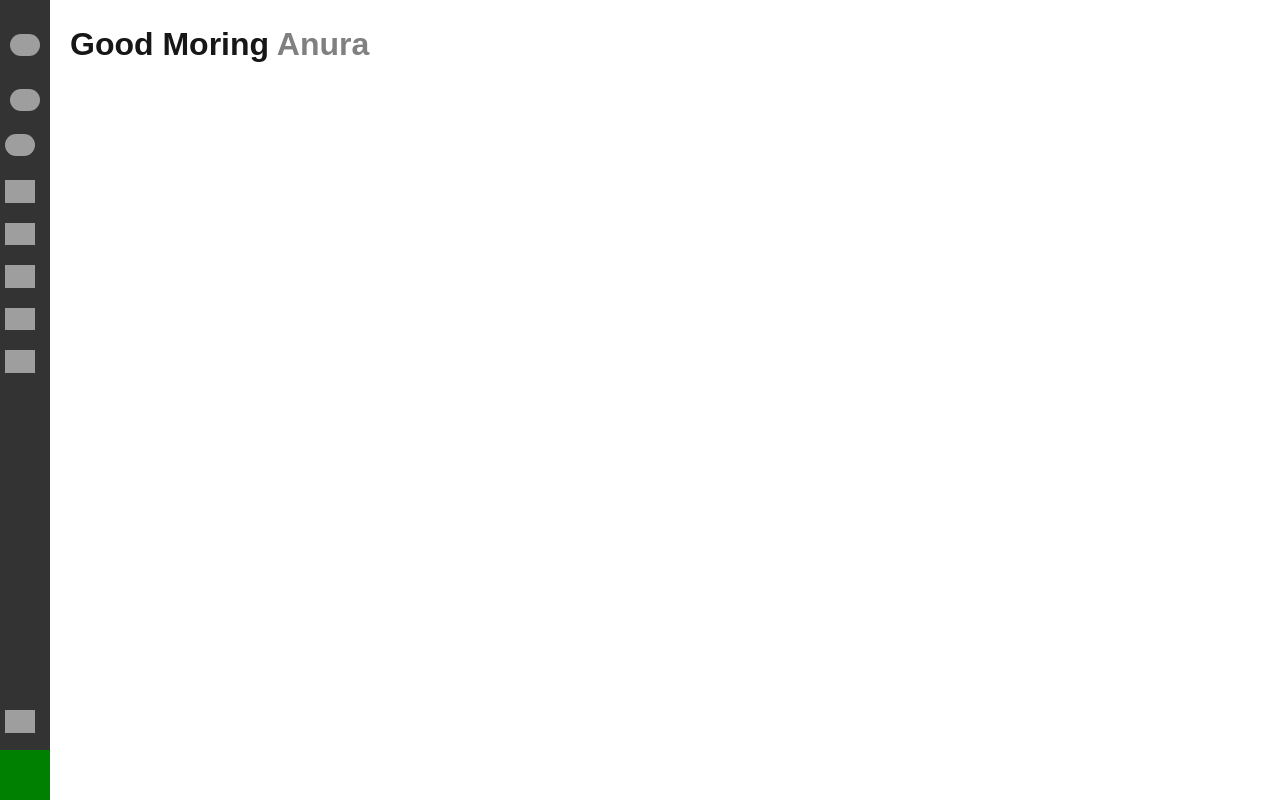
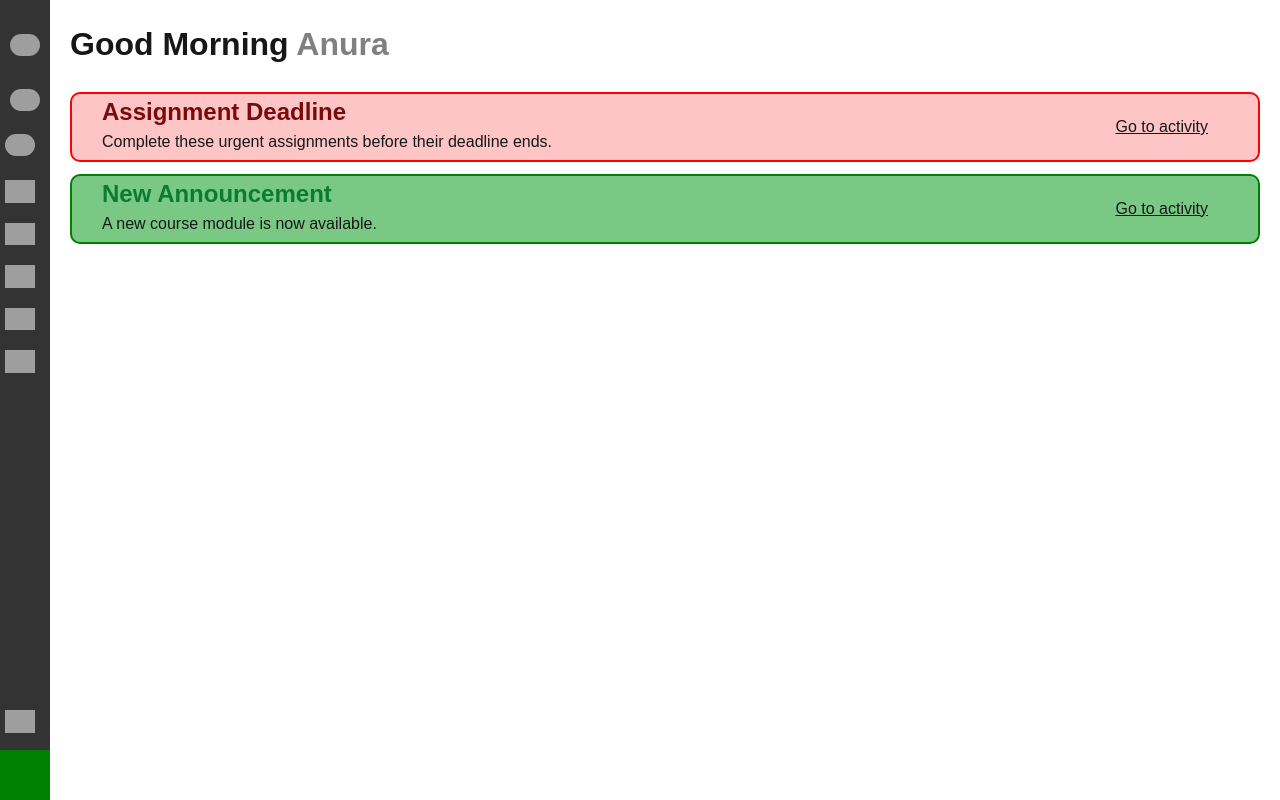
Before and after one commit to sunhesh12/GroupProjectFrontend, a Next.js app: page /dashboard in a window 1280 px wide. Built offline with nearby package versions, Linux system fonts and the light colour scheme; grey boxes are pictures that could not be loaded.

Commit message:
update dashboard Notificatrions

```diff
--- a/src/app/(student)/dashboard/dashboard.module.css
+++ b/src/app/(student)/dashboard/dashboard.module.css
@@ -1,15 +1,55 @@
-.GreetingMessage{
+.GreetingMessage {
   width: calc(100%);
   height: 50px;
   /* background-color: red; */
 }
 
-.GreetingMessage h1{
+.GreetingMessage h1 {
   font-size: xx-large;
   color: var(--foreground);
   font-weight: bolder;
 }
 
-.GreetingMessage h1 span{
+.GreetingMessage h1 span {
   color: gray;
 }
+
+.NotificationsContainer {
+  width: 100%;
+  height: max-content;
+  display: block;
+  /* background-color: red; */
+  padding: 10px 0px 10px 0px;
+}
+
+/* ===========================Notification================== */
+
+.Notification {
+  width: calc(100%-10px);
+  height: 70px;
+  margin: 1% 0 1% 0;
+  border: 2px solid red;
+  border-radius: 10px;
+  background-color: var(--redNotificationx6);
+  display: flex;
+}
+
+.NotificationHeading {
+  width: 70%;
+  display: block;
+  align-items: center;
+  padding-left: 30px;
+}
+.NotificationHeading h2{
+    font-size: x-large;
+    font-weight: bold;
+    /* color: rgb(124, 10, 10); */
+}
+
+.AssignmentLink {
+  width: 30%;
+  display: flex;
+  align-items: center;
+  justify-content: flex-end;
+  padding-right: 50px;
+}
--- a/src/app/(student)/dashboard/page.tsx
+++ b/src/app/(student)/dashboard/page.tsx
@@ -1,21 +1,74 @@
-import React from "react";
-import style from "./dashboard.module.css";
+"use client"; // Ensures client-side rendering
+import React, { useEffect, useState } from "react";
+import style from "./dashboard.module.css"; // Import styles
+import Link from "next/link";
+import { useRouter } from "next/navigation"; // Use for redirection
 
-export default function page() {
-  let User_Name = "Anura";
+export default function DashboardPage() {
+  const [userName, setUserName] = useState<string>("Anura"); // State for user name
+  const [notifications, setNotifications] = useState<
+    { heading: string; text: string; link: string }[]
+  >([]); // State for notifications
 
-  if (User_Name != null || User_Name == "") {
-    User_Name = User_Name;
-  } else {
-    User_Name = "Error Login";
-  }
+  const router = useRouter(); // Use Next.js router for navigation
+
+  useEffect(() => {
+    if (!userName) {
+      alert("There is an error in login! Please Try Again");
+      router.push("/login"); // Redirect to login
+    } else {
+      console.log("Welcome, " + userName);
+    }
+  }, [userName, router]);
+
+  useEffect(() => {
+    // Initialize with some notifications
+    setNotifications([
+      {
+        heading: "Assignment Deadline",
+        text: "Complete these urgent assignments before their deadline ends.",
+        link: "/assignments",
+      },
+      {
+        heading: "New Announcement",
+        text: "A new course module is now available.",
+        link: "/announcements",
+      },
+    ]);
+  }, []); // Run once on component mount
+
   return (
-    <>
+    <div>
       <div className={style.GreetingMessage}>
         <h1>
-          Good Moring<span>{" " + User_Name}</span>
+          Good Morning <span>{userName ? userName : "Guest"}</span>
         </h1>
       </div>
-    </>
+      <div className={style.NotificationsContainer}>
+        {notifications.map((notification, index) => (
+          <div
+            key={index}
+            className={style.Notification}
+            style={{
+              borderColor: notification.heading === "Assignment Deadline" ? "red" : "green",
+              backgroundColor:
+                notification.heading === "Assignment Deadline" ? "var(--redNotificationx6)" : "var(--redNotificationGreenx6)",
+            }}
+          >
+            <div className={style.NotificationHeading}>
+              <h2 style={{
+                color: notification.heading === "Assignment Deadline" ? "rgb(124, 10, 10)" : "rgb(12, 123,50)"
+              }}>{notification.heading}</h2>
+              <p>{notification.text}</p>
+            </div>
+            <div className={style.AssignmentLink}>
+              <Link href={notification.link}>
+                <u>Go to activity</u>
+              </Link>
+            </div>
+          </div>
+        ))}
+      </div>
+    </div>
   );
 }
--- a/src/app/(student)/student.module.css
+++ b/src/app/(student)/student.module.css
@@ -30,9 +30,9 @@
   padding: 20px;
 }
 
-@media (max-width: 768px) {
+/* @media (max-width: 768px) {
     .mainContainer {
         display: block;
       }
 
-}
+} */
--- a/src/app/globals.css
+++ b/src/app/globals.css
@@ -6,7 +6,9 @@
   --background: #ffffff;
   --foreground: #171717;
   --gray:rgb(127,127,127);
-  --foregroundshadow: rgba(0,0,0,0.5)
+  --foregroundshadow: rgba(0,0,0,0.5);
+  --redNotificationx6:rgba(252, 159, 161, 0.6);
+  --redNotificationGreenx6:rgba(33, 165, 50, 0.6);
 }
 
 /* @media (prefers-color-scheme: dark) {
```
Lines whose indentation alone changed are shown as unchanged.
